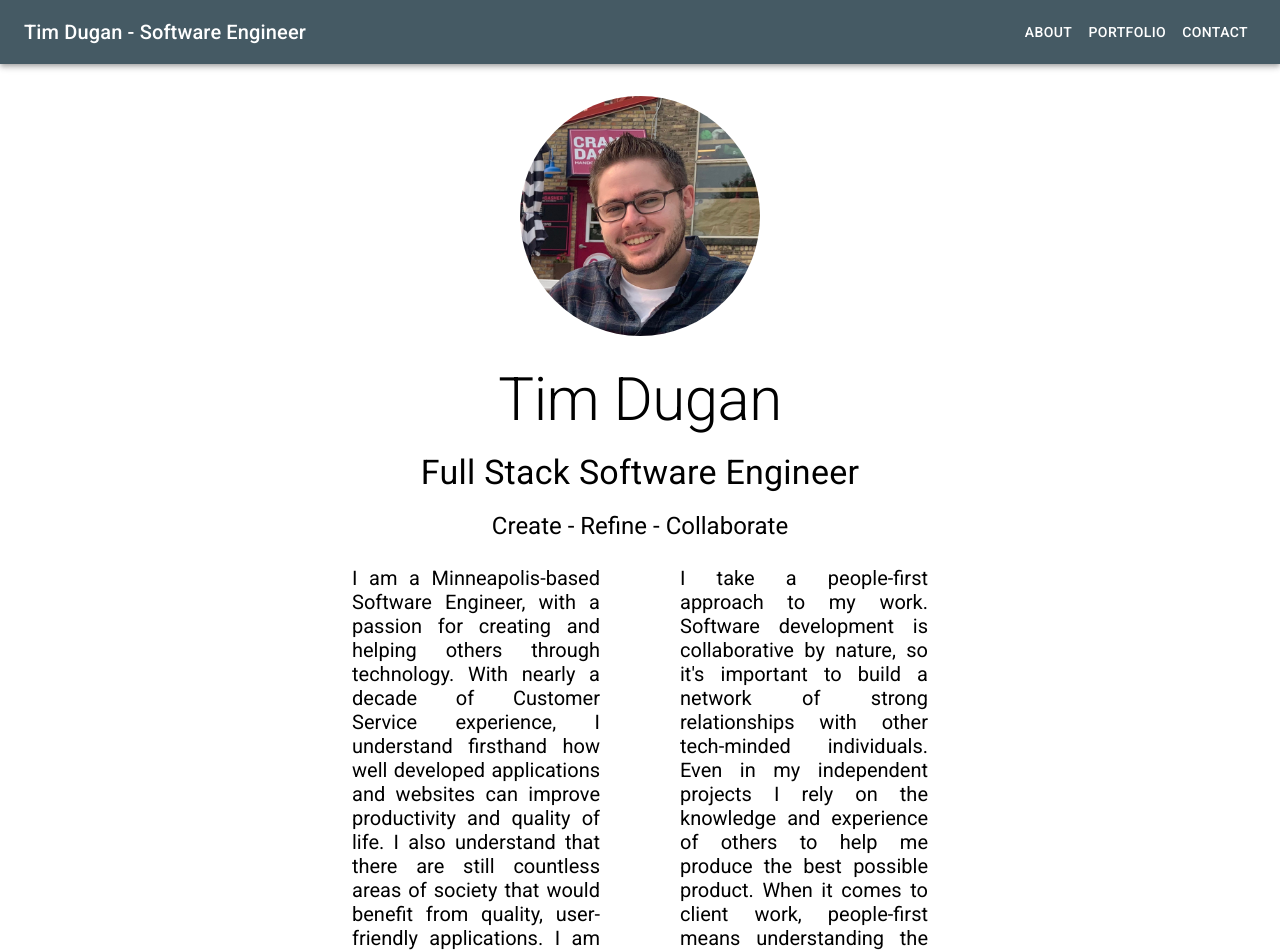
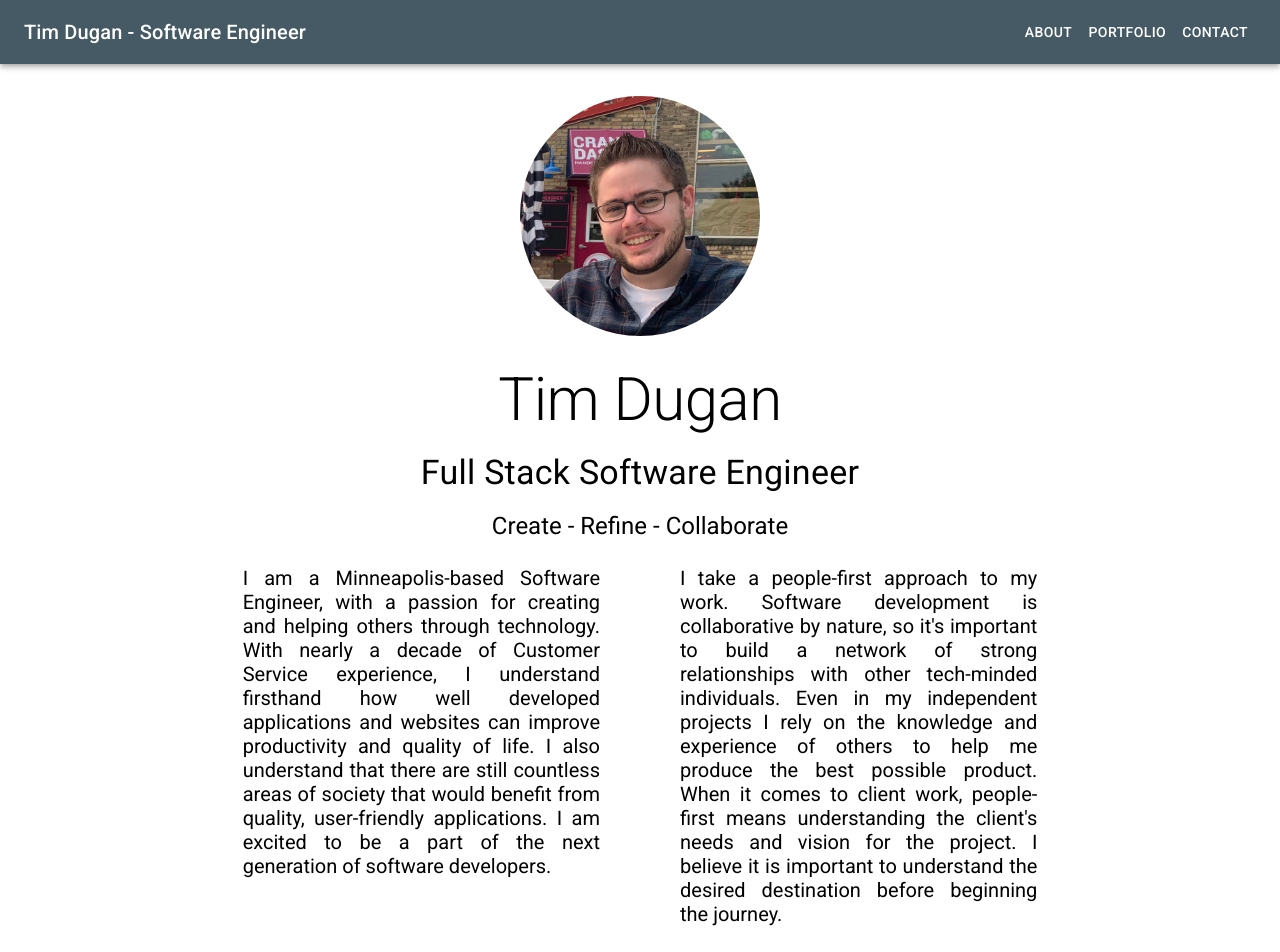
Before and after one commit to tadugan/tadugan.github.io, a React (Create React App) app: page /#/about in a window 1280 px wide. Shown: the top 952 px of the page. Built offline with nearby package versions, Linux system fonts and the light colour scheme.

Commit message:
adjusted breakpoint sizes for biography text

```diff
--- a/src/components/About/About.css
+++ b/src/components/About/About.css
@@ -31,7 +31,7 @@
 
 .about-skills {
     max-width: 800px;
-    margin-bottom: 32px;
+    margin: 0px 16px 32px 16px;
 }
 
 .about-button-container {
--- a/src/components/About/About.jsx
+++ b/src/components/About/About.jsx
@@ -83,10 +83,10 @@ function About() {
                 xs={12}
                 className="about-biography"
             >
-                      <Grid item xs={12} sm={12} md={3}>
+                      <Grid item xs={12} sm={12} md={5} lg={4} xl={3}>
                           <p className="about-biography-text">I am a Minneapolis-based Software Engineer, with a passion for creating and helping others through technology. With nearly a decade of Customer Service experience, I understand firsthand how well developed applications and websites can improve productivity and quality of life. I also understand that there are still countless areas of society that would benefit from quality, user-friendly applications. I am excited to be a part of the next generation of software developers.</p>
                       </Grid>
-                      <Grid item xs={12} sm={12} md={3}>
+                      <Grid item xs={12} sm={12} md={5} lg={4} xl={3}>
                           <p className="about-biography-text">I take a people-first approach to my work. Software development is collaborative by nature, so it's important to build a network of strong relationships with other tech-minded individuals. Even in my independent projects I rely on the knowledge and experience of others to help me produce the best possible product. When it comes to client work, people-first means understanding the client's needs and vision for the project. I believe it is important to understand the desired destination before beginning the journey.</p>
                       </Grid>
             </Grid>
```
